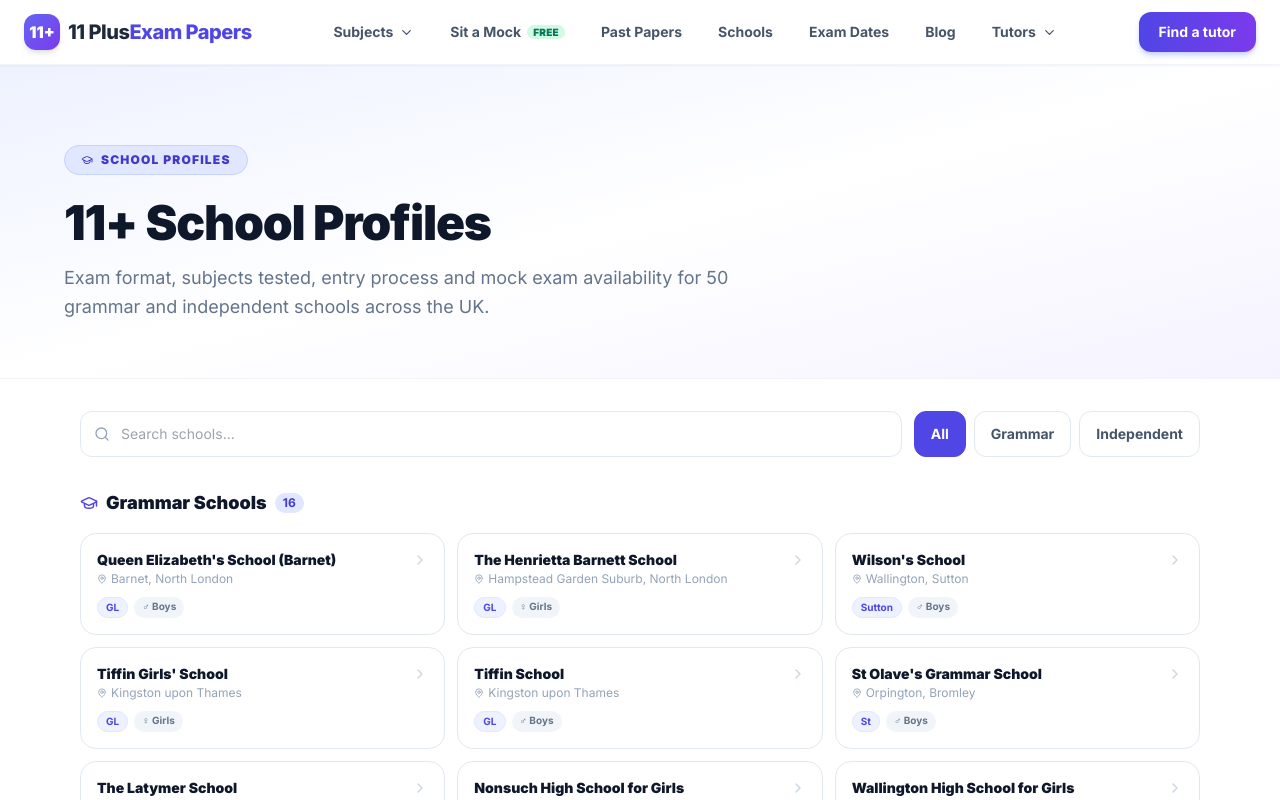
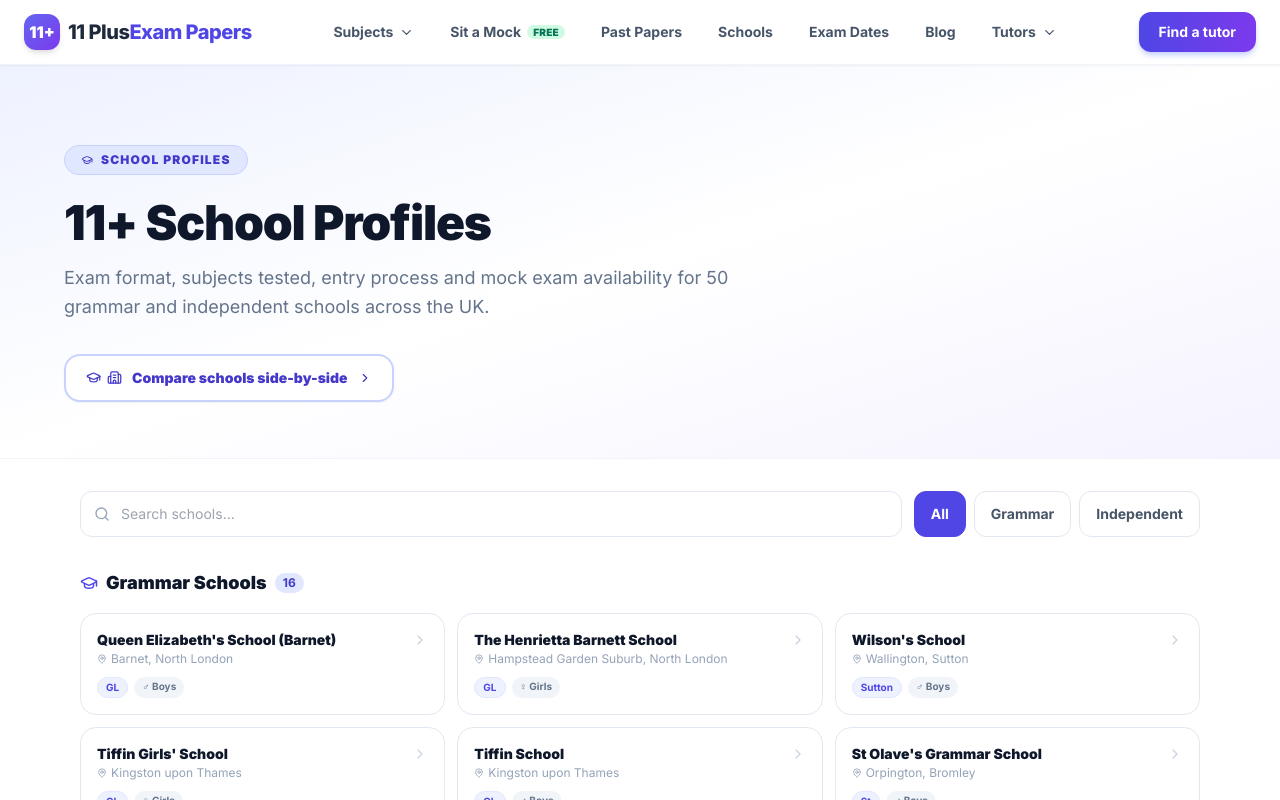
Before and after one commit to nahadgur/redone11plus, a Next.js app: page /schools in a window 1280 px wide. Shown: the top 800 px of the page. Built offline with nearby package versions, Linux system fonts and the light colour scheme.

Commit message:
Update page.tsx

```diff
--- a/app/schools/page.tsx
+++ b/app/schools/page.tsx
@@ -34,9 +34,20 @@
               <GraduationCap size={12} /> School Profiles
             </div>
             <h1 className="text-4xl sm:text-5xl font-black text-slate-900 tracking-tight mb-4">11+ School Profiles</h1>
-            <p className="text-lg text-slate-500 max-w-2xl leading-relaxed">
+            <p className="text-lg text-slate-500 max-w-2xl leading-relaxed mb-8">
               Exam format, subjects tested, entry process and mock exam availability for {SCHOOLS.length} grammar and independent schools across the UK.
             </p>
+            <Link
+              href="/compare"
+              className="inline-flex items-center gap-2.5 px-5 py-3 bg-white border-2 border-indigo-200 hover:border-indigo-400 hover:bg-indigo-50 text-indigo-700 font-black text-sm rounded-2xl transition-all shadow-sm"
+            >
+              <span className="flex items-center gap-1.5">
+                <GraduationCap size={15} />
+                <Building2 size={15} />
+              </span>
+              Compare schools side-by-side
+              <ChevronRight size={14} />
+            </Link>
           </div>
         </section>
 
```
